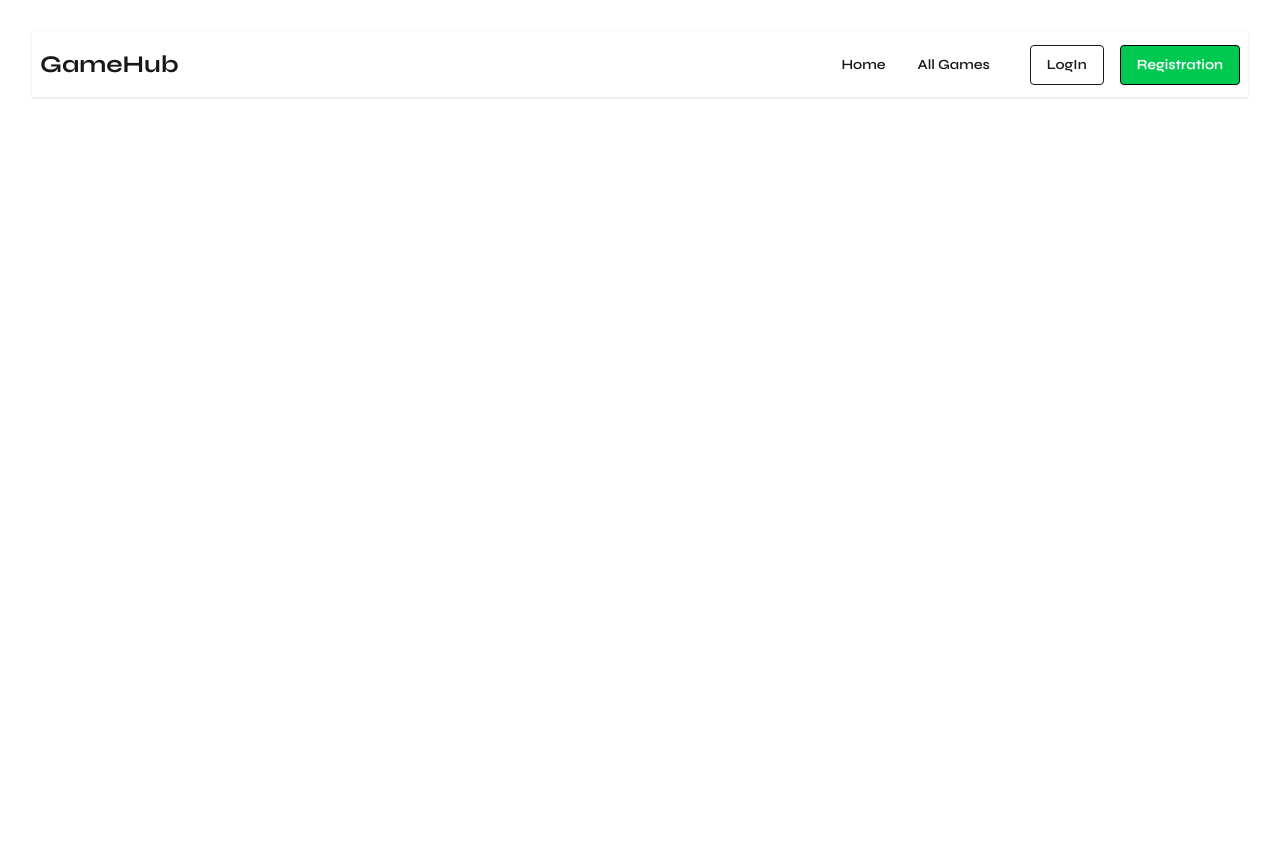
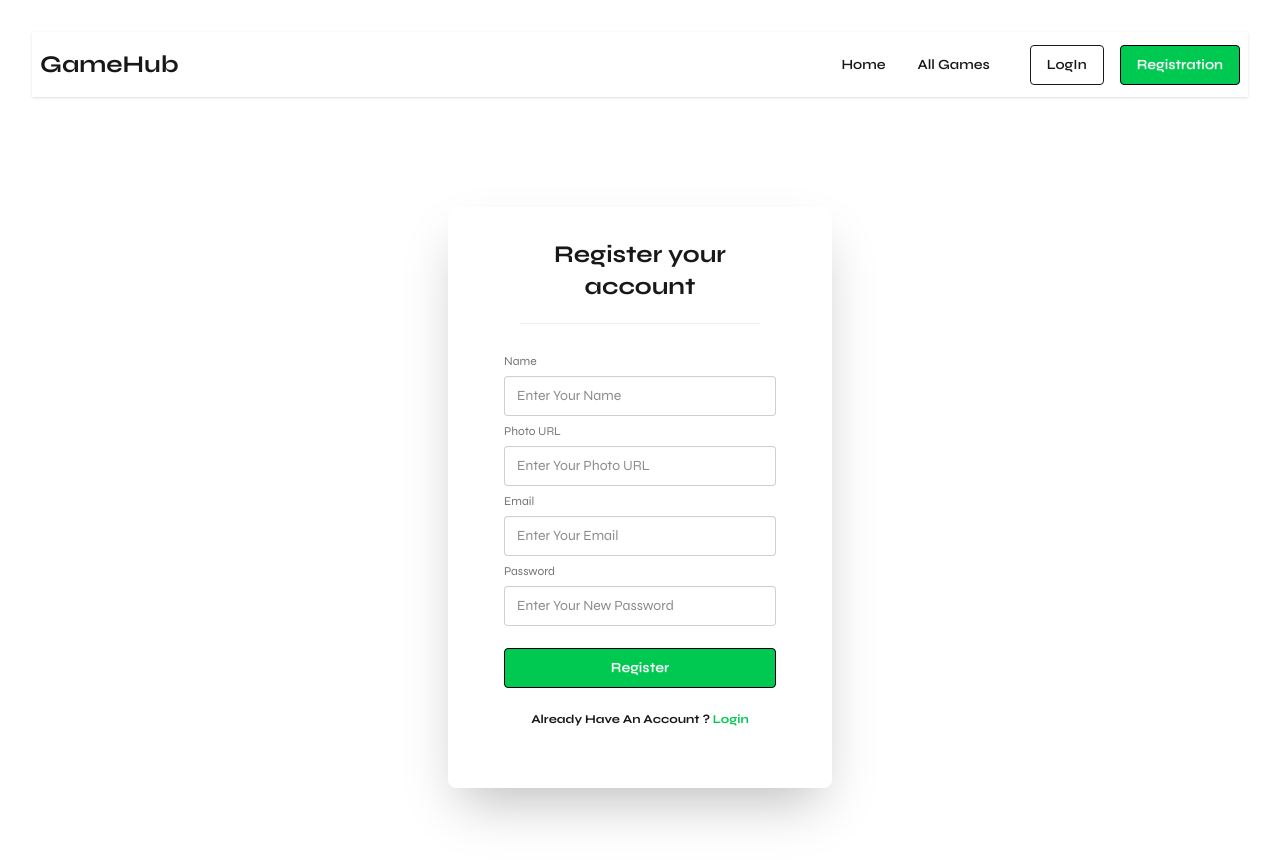
Before and after one commit to Thesachindey/PHero-B12A09-CLotus, a React (Vite) app: page /auth/register in a window 1280 px wide. Shown: the top 862 px of the page. Before the commit the page ends 800 px from the top, so only its background shows below. Built offline with nearby package versions, Linux system fonts and the light colour scheme.

Commit message:
added firebase and login and register page

```diff
--- a/package.json
+++ b/package.json
@@ -12,6 +12,7 @@
   "dependencies": {
     "@tailwindcss/vite": "^4.1.17",
     "daisyui": "^5.4.7",
+    "firebase": "^12.5.0",
     "framer-motion": "^12.23.24",
     "lottie-react": "^2.4.1",
     "react": "^19.2.0",
--- a/src/layouts/AuthLayouts.jsx
+++ b/src/layouts/AuthLayouts.jsx
@@ -1,12 +1,21 @@
 import React from 'react';
 import { Outlet } from 'react-router';
 import Navbar from '../components/Navbar';
+import MyContainer from '../components/MyContainer';
 
 const AuthLayouts = () => {
     return (
         <div>
-            <Navbar/>
-            <Outlet/>
+            <header>
+                <Navbar />
+            </header>
+
+            <main className='min-h-screen'>
+                <MyContainer>
+                    <Outlet />
+                </MyContainer>
+            </main>
+
         </div>
     );
 };
--- a/src/pages/LoginPage.jsx
+++ b/src/pages/LoginPage.jsx
@@ -1,9 +1,39 @@
+
 import React from 'react';
+import { Link } from 'react-router';
 
 const LoginPage = () => {
     return (
         <div>
+            <div className='flex justify-center items-center min-h-screen'>
+                <div className="card bg-base-100 w-full max-w-sm shrink-0 shadow-2xl py-5 ">
+                    <div className="px-10 space-y-5">
+                        <h2 className='font-bold text-2xl text-center'>Login your account</h2>
+                        <hr className=' px-10 text-base-300' />
+                    </div>
+                    <form  className="card-body">
+                        <fieldset className="fieldset">
+                            {/* email  */}
+                            <label className="label">Email</label>
+                            <input name='email' type="email" className="input" placeholder="Email"
+                                required
+                            />
+                            {/* password  */}
+                            <label className="label">Password</label>
+                            <input name='password' type="password" className="input" placeholder="Password"
+                                required />
+                            <div><a className="link link-hover">Forgot password?</a></div>
 
+                            {
+                             <p className='text-red-600 font-semibold mt-2'></p>
+                            }
+
+                            <button type='submit' className="btn bg-green-500 btn-outline text-white border-black mt-4">Login</button>
+                            <p className='font-bold text-center mt-4 '>Dont’t Have An Account ? <Link className='text-green-500' to={'/auth/register'}>Register</Link> </p>
+                        </fieldset>
+                    </form>
+                </div>
+            </div>
         </div>
     );
 };
--- a/src/pages/RegisterPage.jsx
+++ b/src/pages/RegisterPage.jsx
@@ -1,9 +1,38 @@
 import React from 'react';
+import { Link } from 'react-router';
 
 const RegisterPage = () => {
     return (
         <div>
+            <div className='flex justify-center items-center min-h-screen'>
+                <div className="card bg-base-100 w-full max-w-sm shrink-0 shadow-2xl py-5 ">
+                    <div className="px-10 space-y-5">
+                        <h2 className='font-bold text-2xl text-center'> Register your account</h2>
+                        <hr className=' px-10 text-base-300' />
+                    </div>
+                    <form onSubmit={''} className="card-body">
+                        <fieldset className="fieldset">
 
+                            {/* Name  */}
+                            <label className="label">Name</label>
+                            <input name='name' type="text" className="input" placeholder="Enter Your Name"
+                                required />
+                            {/*Photo URL */}
+                            <label className="label">Photo URL</label>
+                            <input name='photo' type="text" className="input" placeholder="Enter Your Photo URL" required />
+                            {/* Email  */}
+                            <label className="label">Email</label>
+                            <input name='email' type="email" className="input" placeholder="Enter Your Email" required />
+                            {/* password  */}
+                            <label className="label">Password</label>
+                            <input name='password' type="password" className="input" placeholder="Enter Your New Password"
+                                required />
+                            <button type='submit' className="btn bg-green-500 btn-outline text-white border-black mt-4">Register</button>
+                            <p className='font-bold text-center mt-4 '>Already Have An Account ? <Link className='text-green-500' to={'/auth/login'}>Login</Link> </p>
+                        </fieldset>
+                    </form>
+                </div>
+            </div>
         </div>
     );
 };
```
Also changed, not shown: 1 other file (tests, documents, lock files or other folders).
